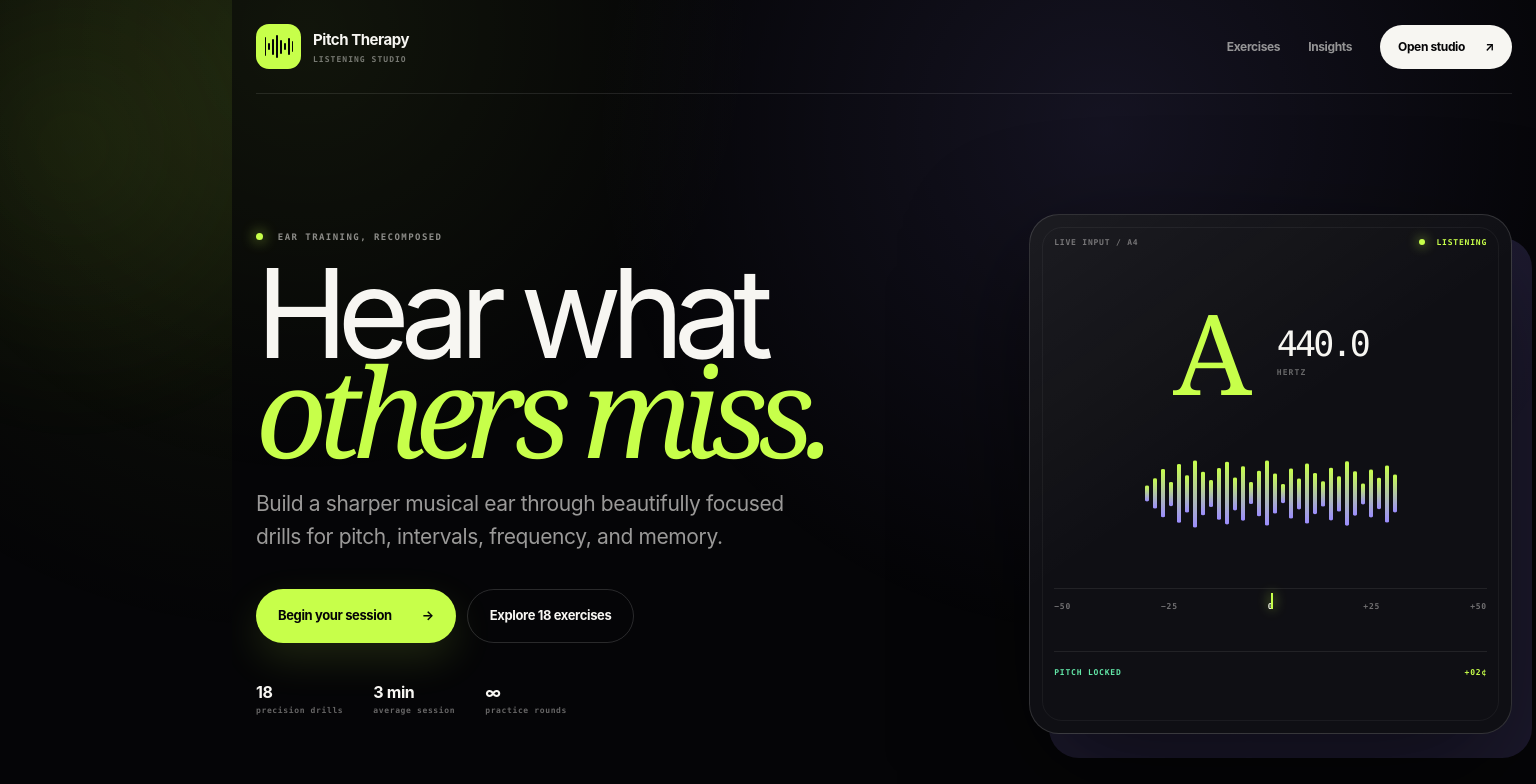
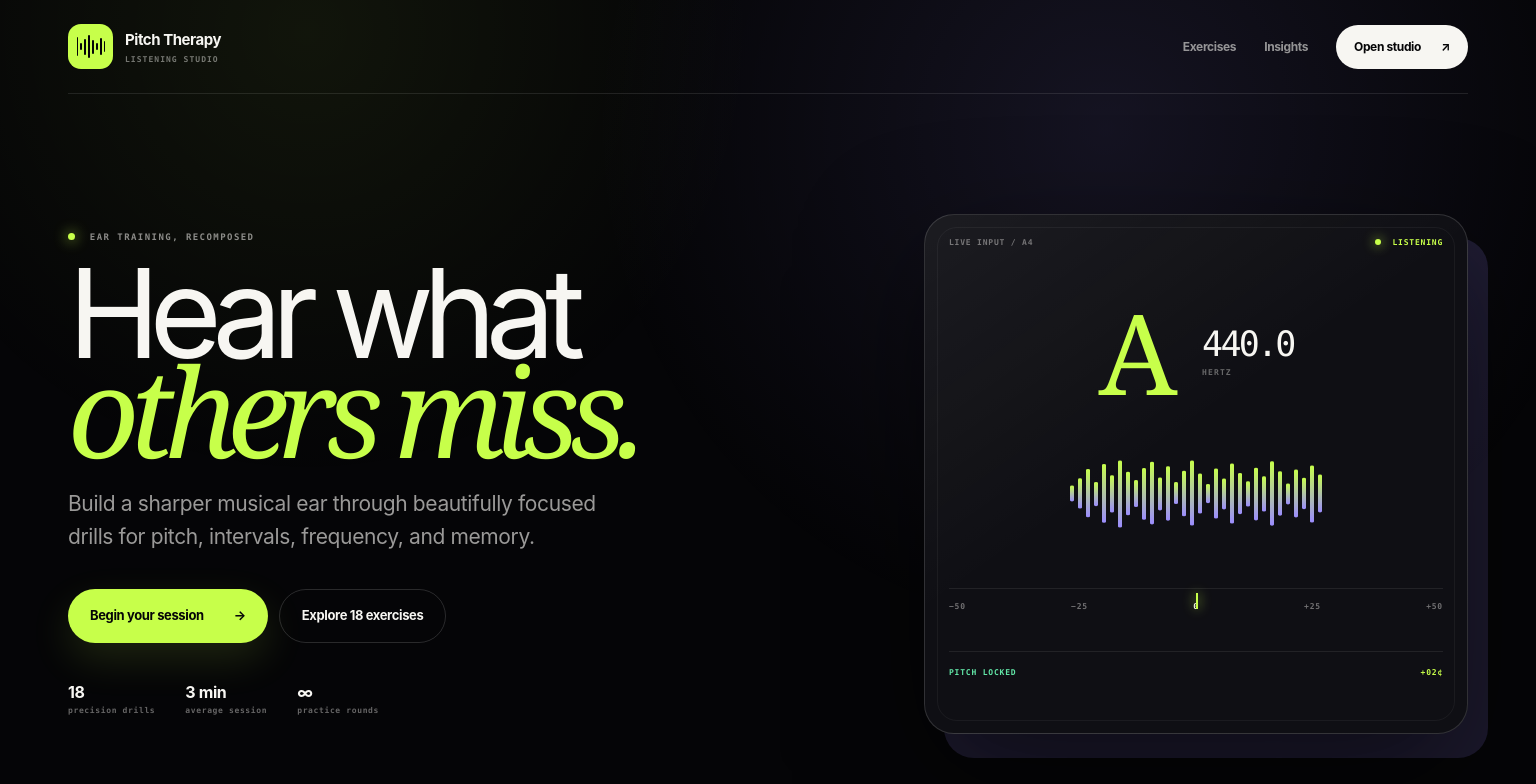
Before and after one commit to jiracipika/pitch-therapy, a Next.js app in the folder apps/web/: page / in a window 1536 px wide. Shown: the top 784 px of the page. Built offline with nearby package versions, Linux system fonts and the light colour scheme; no server answers.

Commit message:
fix(web): keep landing page outside app rail offset

```diff
--- a/apps/web/app/globals.css
+++ b/apps/web/app/globals.css
@@ -1366,7 +1366,7 @@
   }
 
   .pt-main-shell {
-    padding-inline-start: 232px;
+    padding-inline-start: 0;
     padding-bottom: 40px;
   }
 
@@ -1560,8 +1560,12 @@
 
 @media (min-width: 1400px) {
   .pt-main-shell {
+    padding-inline-start: 0;
+    padding-inline-end: 0;
+  }
+
+  body.pt-has-nav .pt-main-shell {
     padding-inline-start: 232px;
-    padding-inline-end: 0;
   }
 
   .pt-dashboard-layout {
```
